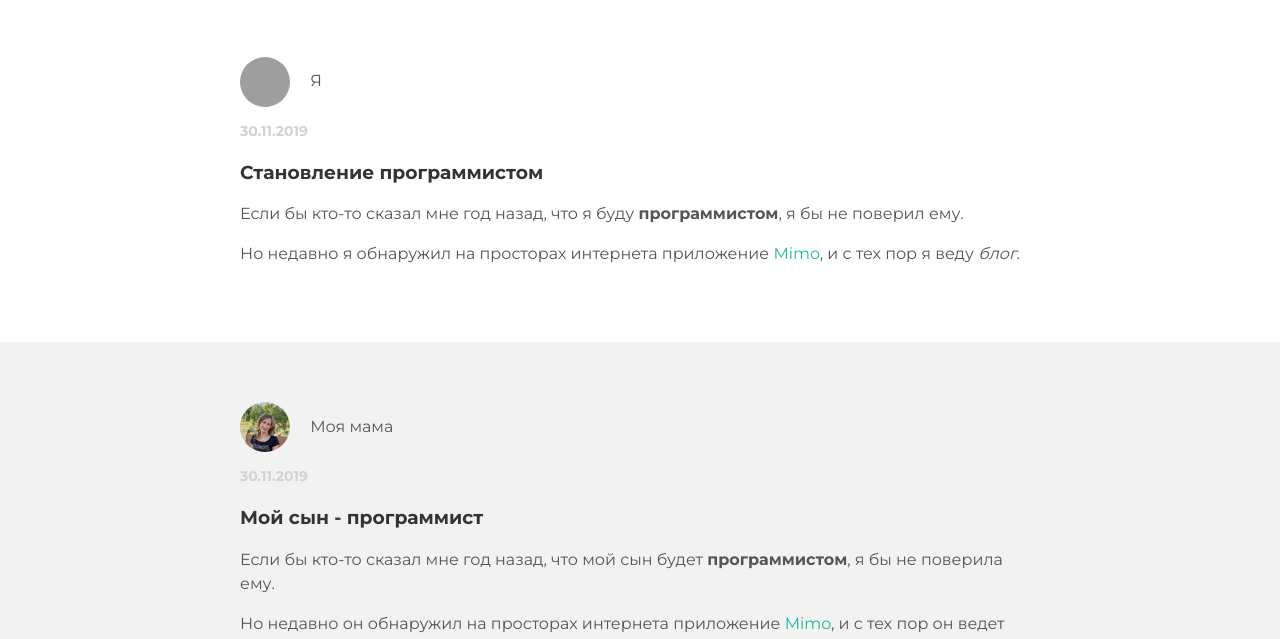
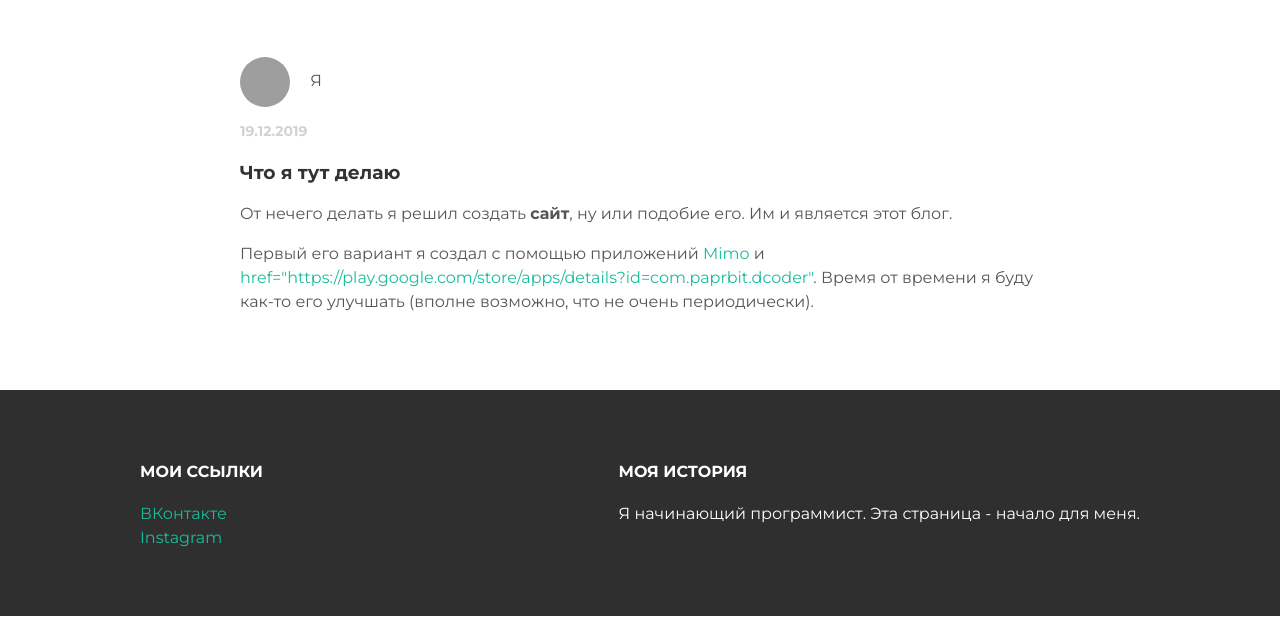
Before and after one commit to Kooleon/kooleon.github.io, a plain HTML site: page index.html in a window 1280 px wide. Shown: the part 153-792 px from the top of the page. Drawn offline with Linux system fonts and the light colour scheme; grey boxes are pictures that could not be loaded.

Commit message:
Update index.html

```diff
--- a/index.html
+++ b/index.html
@@ -19,29 +19,14 @@
       <img src="me.png">
       <span>Я</span>
      </div>
-     <p class="post-date">30.11.2019</p>
-     <h3 class="post-title">Становление программистом</h3>
+     <p class="post-date">19.12.2019</p>
+     <h3 class="post-title">Что я тут делаю</h3>
      <div class="post-content">
-      <p> Если бы кто-то сказал мне год назад, что я буду <strong>программистом</strong>, я бы не поверил ему.</p>
-      <p> Но недавно я обнаружил на просторах интернета приложение <a href="https://getmimo.com">Mimo</a>, и с тех пор я веду <em>блог</em>.</p>
+      <p>От нечего делать я решил создать <strong>сайт</strong>, ну или подобие его. Им и является этот блог.</p>
+      <p>Первый его вариант я создал с помощью приложений <a href="https://getmimo.com">Mimo</a> и <a> href="https://play.google.com/store/apps/details?id=com.paprbit.dcoder"</a>. Время от времени я буду как-то его улучшать (вполне возможно, что не очень периодически).</p>
      </div>
     </div>
    </div>
-   <div class="post-container">
-    <div class="post">
-     <div class="post-author">
-      <img src="mom.png">
-      <span>Моя мама</span>
-     </div>
-     <p class="post-date">30.11.2019</p>
-     <h3 class="post-title">Мой сын - программист</h3>
-     <div class="post-content">
-      <p> Если бы кто-то сказал мне год назад, что мой сын будет <strong>программистом</strong>, я бы не поверила ему.</p>
-      <p> Но недавно он обнаружил на просторах интернета приложение <a href="https://getmimo.com">Mimo</a>, и с тех пор он ведет <em>блог.</em></p>
-     </div>
-    </div>
-   </div>
-  </div>
   <div id="footer">
    <div class="container">
     <div class="column">
```
